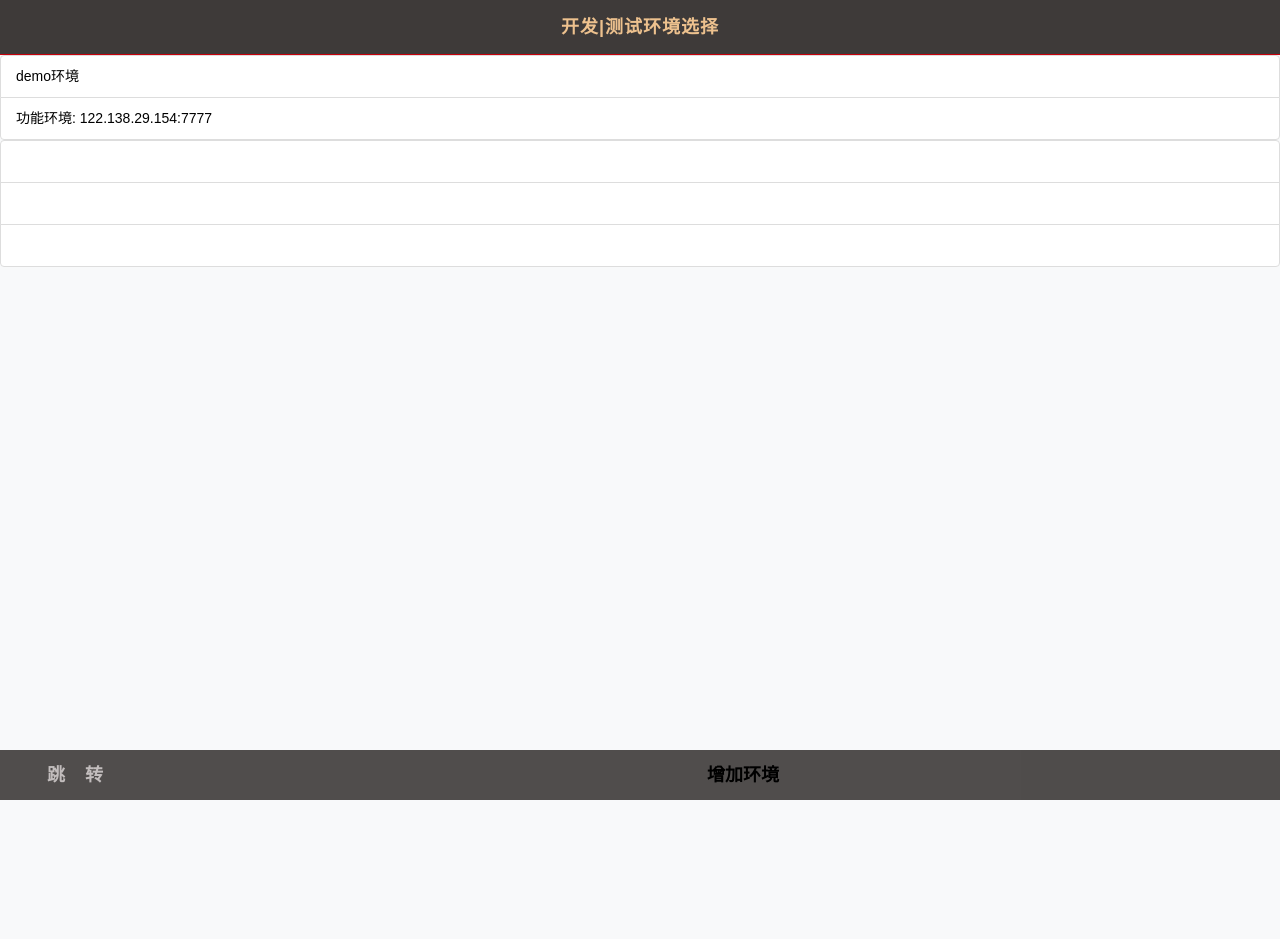
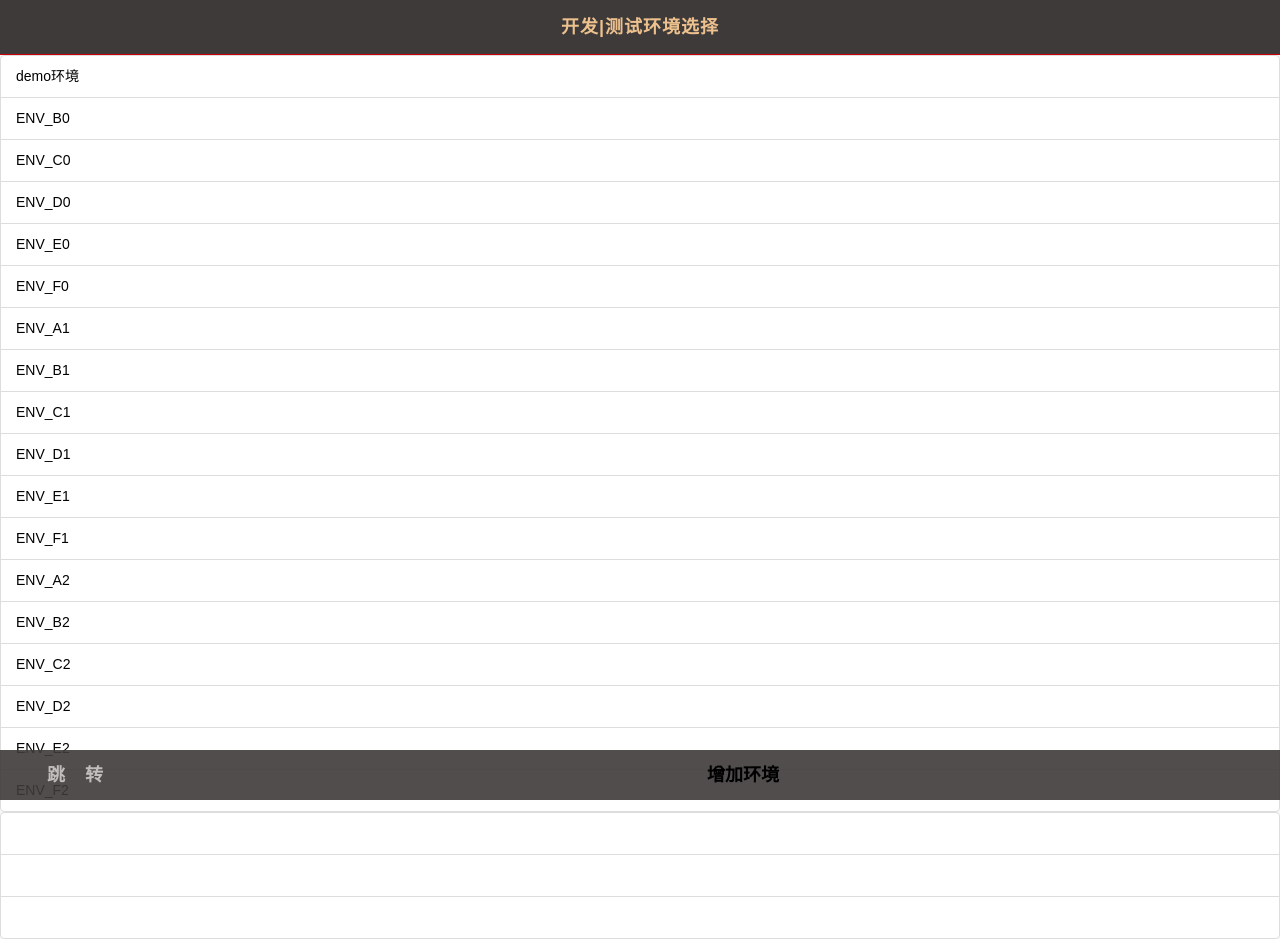
Before and after one commit to QiuZidane/EnvironmentExchange, a plain HTML site: page page/index0.html in a window 1280 px wide. Before the commit the page ends 800 px from the top, so only its background shows below. Drawn offline with Linux system fonts and the light colour scheme.

Commit message:
完成获取json并更新list

```diff
--- a/js/environment.js
+++ b/js/environment.js
@@ -47,17 +47,18 @@ function listSelect(event){
 }
 
 // 增加地址
-function addEnvironment(){
+function addEnvironment(text,envaddress){
     var elistitem = document.querySelectorAll("li[name]");
     var parentlist = document.getElementById('envirlist');
     var newli = document.createElement('li');
-    var address = 'index1.html';
-    var textnode = document.createTextNode('测试环境'+ (elistitem.length+1) + ':' + address);
-    newli.appendChild(textnode);
+    var address = envaddress;
+    // var textnode = document.createTextNode('测试环境'+ (elistitem.length+1) + ':' + address);
+    // newli.appendChild(textnode);
     newli.setAttribute('name','elist');
     newli.setAttribute('class','list-group-item');
     newli.setAttribute('id','list'+ (elistitem.length+1));
     newli.setAttribute('href',address);
+    newli.innerHTML = text;
     parentlist.appendChild(newli);
 
     // 更新全局对象envlist.item
@@ -83,11 +84,14 @@ if (addenvir) {
 };
 
 
-// 获取Json后以AJAX方式更新列表
-// 调用addEnvironment方法更新
-var environment = 0;
-$.getJSON("envir.json", function(data,showalert) {  //这是异步方式获取Json数据
-    console.log("data = "+JSON.stringify(data));
-    environment = data;
+// 获取Json后调用addEnvironment方法更新列表环境
+$.getJSON("envir.json", function(data) {  //这是异步方式获取Json数据，data就是json对象，不需要再转换了
+    for (var key in data) {
+        addEnvironment(key,data[key]);
+        // addEnvironment(key,JSON.stringify(data[key]));
+        console.log("address = "+ data[key]);
+    };
     // console.log("environment = "+environment);
+    // $("#list2").html("功能环境: 122.138.29.155");
+
 });
--- a/page/envir.json
+++ b/page/envir.json
@@ -1,10 +1,20 @@
 {
-    "功能A环境" :   { "ip" : "122.133.13.121" , "port"  :   "8088" },
-    "功能B环境" :   { "ip" : "122.133.32.43" , "port"  :   "10201" },
-    "功能C环境" :   { "ip" : "122.133.111.32" , "port"  :   "9022" },
-    "功能D环境" :   { "ip" : "122.133.231.12" , "port"  :   "3311" },
-    "ENV_A" :   { "ip" : "122.133.13.121" , "port"  :   "8088" },
-    "ENV_B" :   { "ip" : "122.133.32.43" , "port"  :   "10201" },
-    "ENV_C" :   { "ip" : "122.133.111.32" , "port"  :   "9022" },
-    "ENV_D" :   { "ip" : "122.133.231.12" , "port"  :   "3311" }
+    "demo环境" :   "index.html",
+    "ENV_B0" :   "122.133.32.43:10201",
+    "ENV_C0" :   "122.133.111.32:9022",
+    "ENV_D0" :   "122.133.231.12:3311",
+    "ENV_E0" :   "122.133.111.32:9022",
+    "ENV_F0" :   "122.133.231.12:3311",
+    "ENV_A1" :   "122.133.13.121:8088",
+    "ENV_B1" :   "122.133.32.43:10201",
+    "ENV_C1" :   "122.133.111.32:9022",
+    "ENV_D1" :   "122.133.231.12:3311",
+    "ENV_E1" :   "122.133.111.32:9022",
+    "ENV_F1" :   "122.133.231.12:3311",
+    "ENV_A2" :   "122.133.13.121:8088",
+    "ENV_B2" :   "122.133.32.43:10201",
+    "ENV_C2" :   "122.133.111.32:9022",
+    "ENV_D2" :   "122.133.231.12:3311",
+    "ENV_E2" :   "122.133.111.32:9022",
+    "ENV_F2" :   "122.133.231.12:3311"
 }
--- a/page/index0.html
+++ b/page/index0.html
@@ -17,8 +17,7 @@
     </div>
     <div class="envirlistbelow">
         <ul id="envirlist">
-            <li id="list1" name="elist" href="index.html" class="list-group-item">demo环境</li>
-            <li id="list2" name="elist" href="122.138.29.154:7777" class="list-group-item">功能环境: 122.138.29.154:7777</li>
+            <!-- <li id="list1" name="elist" href="index.html" class="list-group-item">demo环境</li> -->
 <!--             <li id="list3" name="elist" href="#" class="list-group-item">功能环境</li>
             <li id="list4" name="elist" href="#" class="list-group-item active">功能环境</li>
             <li id="list5" name="elist" href="#" class="list-group-item">功能环境</li>
```
Also changed, not shown: envir.json (+4 -4 lines).
